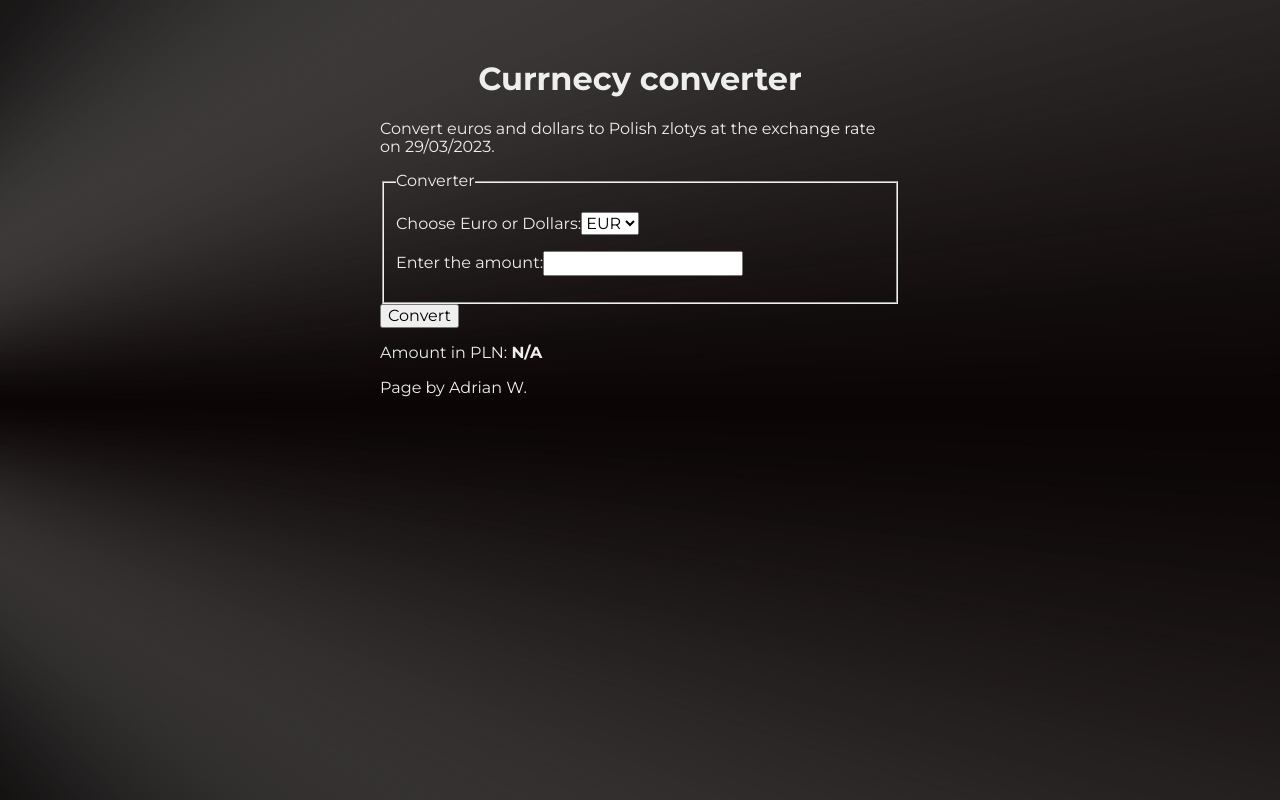
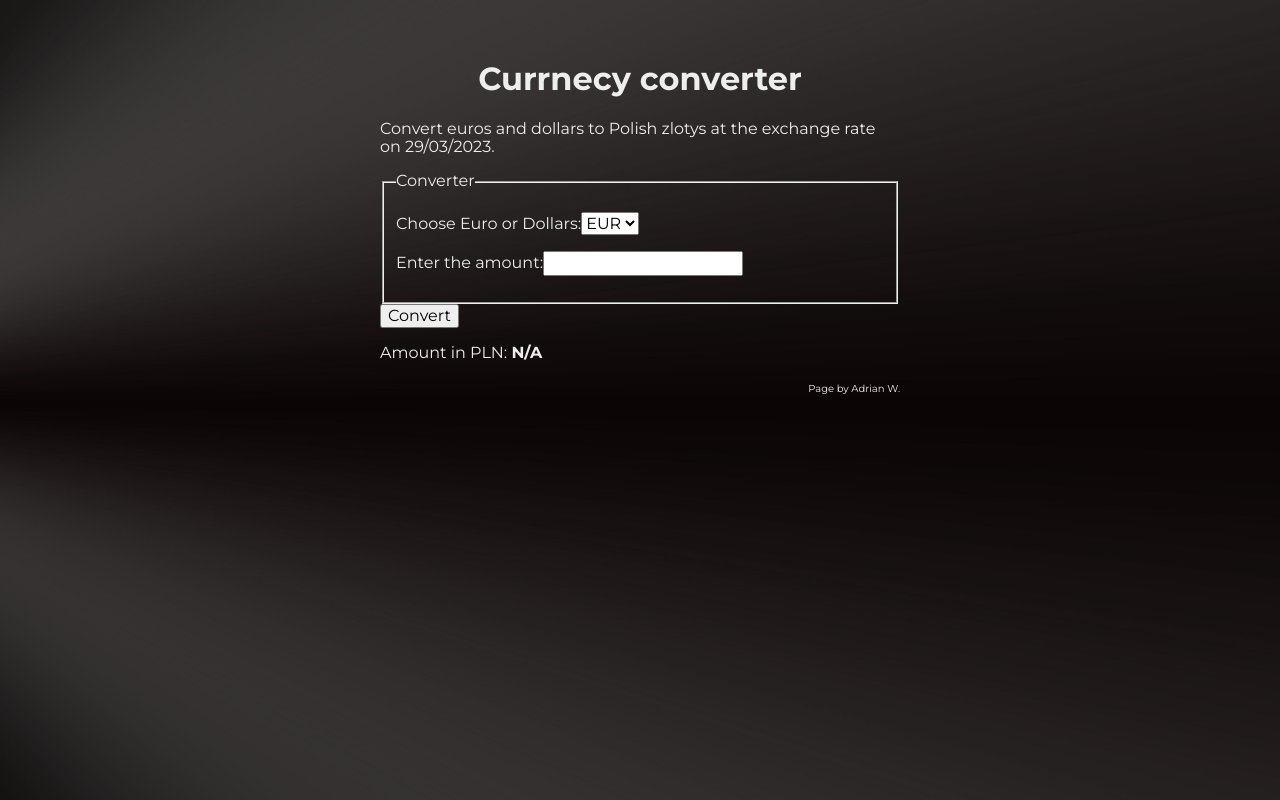
Before and after one commit to Adrode/currency-converter-react, a React (Create React App) app: page / in a window 1280 px wide. Built offline with nearby package versions, Linux system fonts and the light colour scheme.

Commit message:
added Footer component

```diff
--- a/src/App.js
+++ b/src/App.js
@@ -1,11 +1,12 @@
 import Header from "./Header";
+import Footer from "./Footer";
 
 function App() {
   return (
     <>
       <Header
-        title="Currnecy converter">
-      </Header>
+        title="Currnecy converter"
+      />
       <main className="main">
         <p className="main__paragraph">
           Convert euros and dollars to Polish zlotys at the exchange rate on 29/03/2023.
@@ -37,7 +38,9 @@ function App() {
           Amount in PLN: <strong>N/A</strong>
         </p>
       </main>
-      <footer className="footer">Page by Adrian W.</footer>
+      <Footer
+        text="Page by Adrian W."
+      />
     </>
   );
 }
--- /dev/null
+++ b/src/Footer/index.js
@@ -0,0 +1,7 @@
+import "./style.css";
+
+const Footer = ({ text }) => (
+    <footer className="footer">{text}</footer>
+);
+
+export default Footer;
--- /dev/null
+++ b/src/Footer/style.css
@@ -0,0 +1,5 @@
+.footer {
+    text-align: right;
+    margin-top: 20px;
+    font-size: 10px;
+}
```
